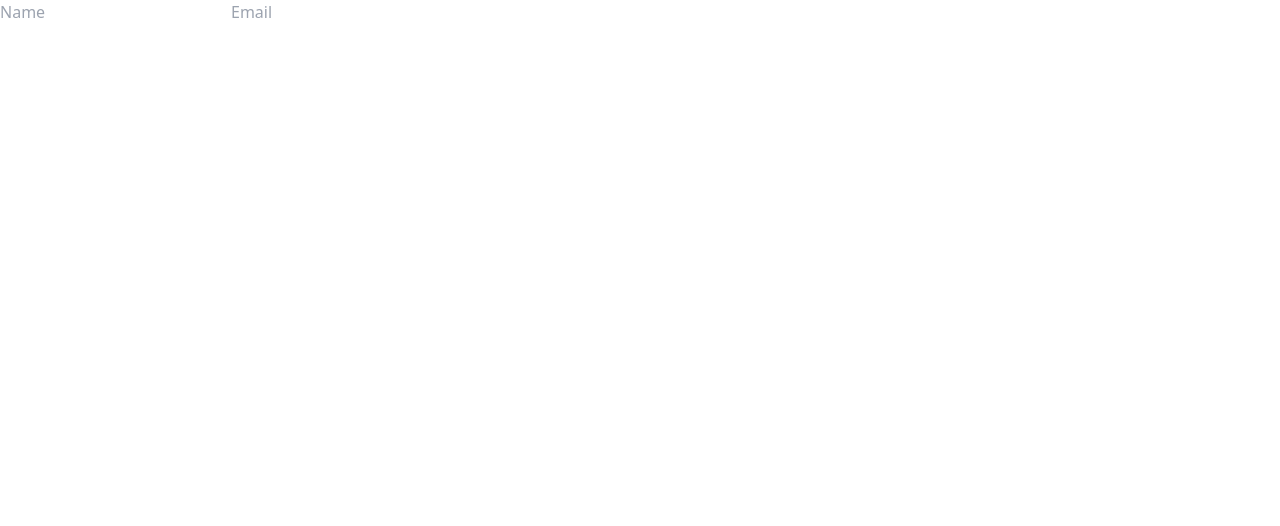
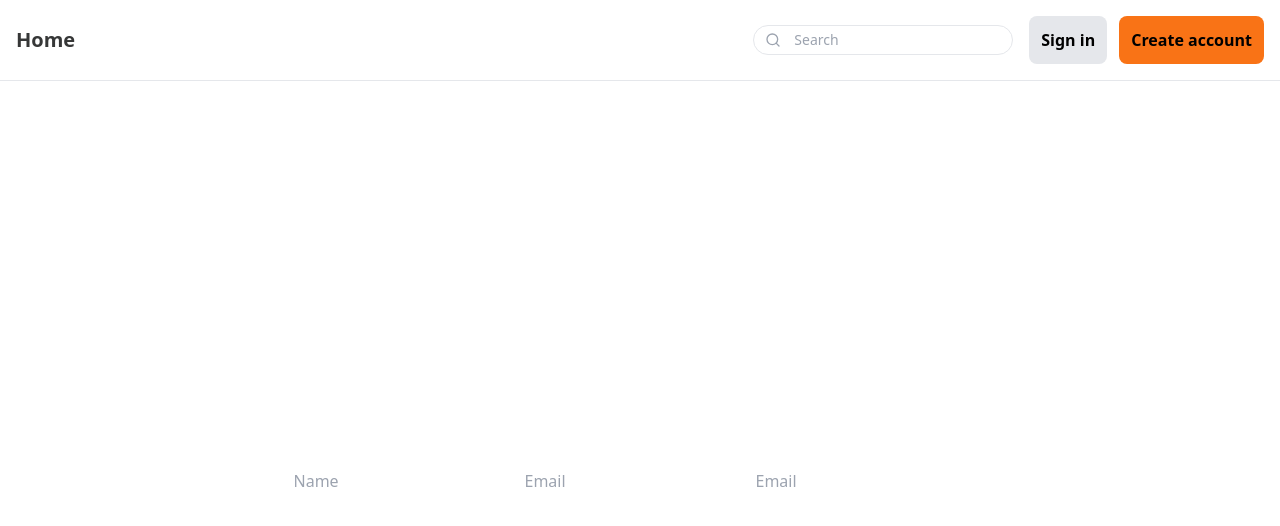
Before and after one commit to roasisaac/app, a React (Vite) app: page /signup in a window 1280 px wide. Shown: the top 526 px of the page. Built offline with nearby package versions, Linux system fonts and the light colour scheme.

Commit message:
update: Updated header based on login status

```diff
--- a/src/components/Header.tsx
+++ b/src/components/Header.tsx
@@ -6,6 +6,7 @@ const Header: React.FC = () => {
   const [isPopoverOpen, setIsPopoverOpen] = useState(false);
   const [selectedTab, setSelectedTab] = useState('Home');
   const [activeMenuItem, setActiveMenuItem] = useState('U.S. Election');
+  const [isLoggedIn, setIsLoggedIn] = useState(false)
   const [newPost, setNewPost] = useState('');
   const [posts, setPosts] = useState([
     { author: 'Simple Man', date: '4. Sept', content: 'The greatest show of strength in a man is self-denial.', category: 'Principles' },
@@ -74,6 +75,7 @@ const Header: React.FC = () => {
             </div>
 
             {/* Profile Dropdown */}
+            {isLoggedIn ? (
               <div className="relative">
                 <div
                   className="w-8 h-8 bg-orange-400 rounded-full flex items-center justify-center cursor-pointer"
@@ -127,6 +129,12 @@ const Header: React.FC = () => {
                   </div>
                 )}
               </div>
+            ) : (
+              <div className='flex gap-3'>
+                <button className='p-3 rounded-lg font-semibold bg-gray-200 hover:bg-gray-300 transition-all duration-200 ease-in'>Sign in</button>
+                <button className='p-3 rounded-lg font-semibold bg-orange-500 hover:bg-orange-600 transition-all duration-200 ease-in'>Create account</button>
+              </div>
+            )}
           </div>
         </div>
         <hr className="border-t border-gray-200" />
@@ -136,6 +144,8 @@ const Header: React.FC = () => {
       <div className="h-[0px]"></div>
 
       {/* Scrollable subheader with larger, instant-change tabs */}
+      {isLoggedIn ? (
+        <div>
           <div className="bg-white py-4 px-4">
             <div className="flex justify-start space-x-3 overflow-x-auto text-sm">
               {[
@@ -152,10 +162,10 @@ const Header: React.FC = () => {
             </div>
           </div>
           <hr className="border-t border-gray-200" />
-
-
-
-
+        </div>
+      ) : (
+          ''
+      )}
     </>
   );
 };
--- a/src/components/SignupForm.tsx
+++ b/src/components/SignupForm.tsx
@@ -1,15 +1,20 @@
 import React from 'react'
+import Header from './Header';
 
 const SignupForm: React.FC = () => {
     return (
-        <div className='bg-white'>
+        <>
+            <Header />
+            <div className='bg-white flex justify-center items-center min-h-screen w-full'>
                 <form action="#">
-                <div>
+                    <div className='bg-gray-300 w-full'>
                         <input type="text" placeholder='Name' />
+                        <input type="text" placeholder='Email' />
                         <input type="text" placeholder='Email' />
                     </div>
                 </form>
             </div>
+        </>
     );
 }
 
```
Lines whose indentation alone changed are shown as unchanged.
